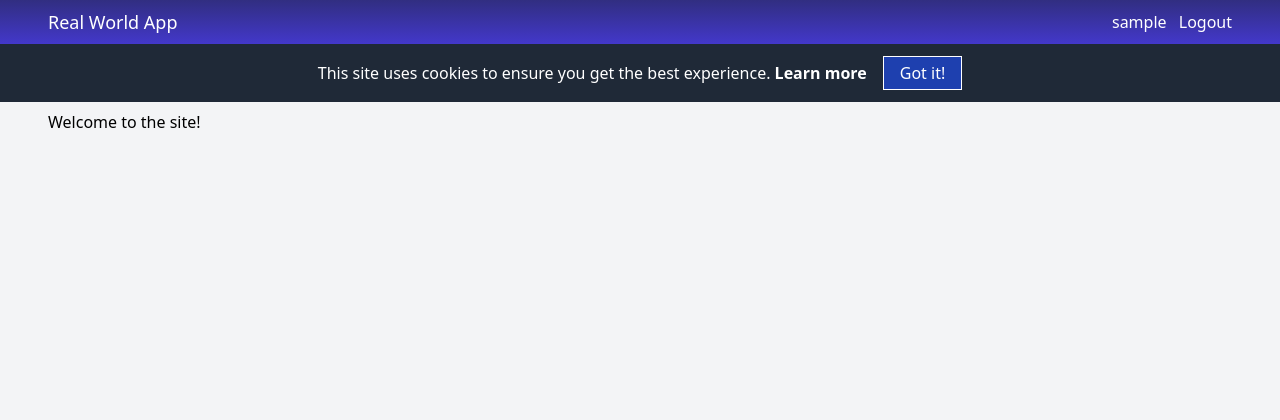
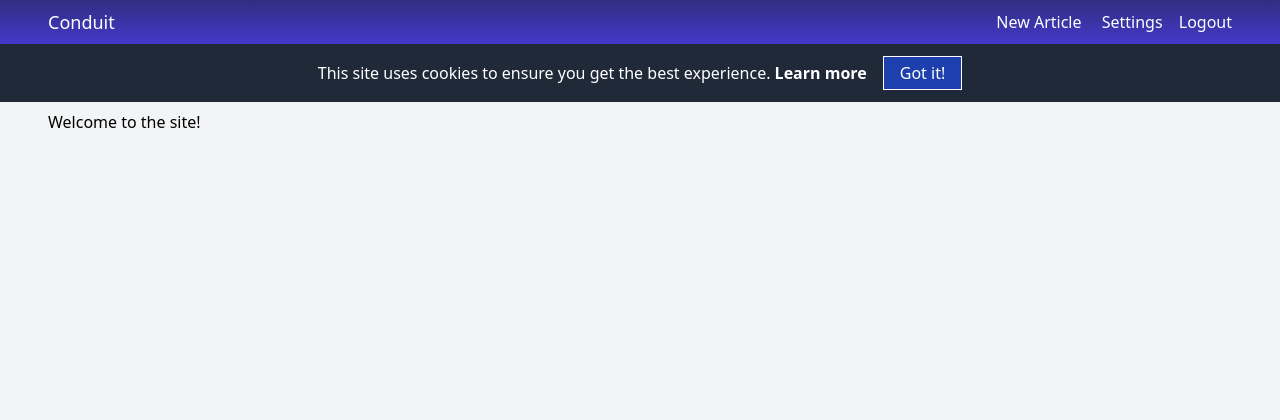
Before and after one commit to danjac/conduit, a Django app: page / in a window 1280 px wide. Shown: the top 420 px of the page. Run offline with Django 3.2, Linux system fonts and the light colour scheme; the visitor is signed in with stand-in values (Sample User, id 1); style sheets or scripts are compiled from the project's sources; parts of the project's set-up code (start-up, migrations or seed data) failed here and were passed over; some libraries are stand-ins or nearby versions.

Commit message:
Base template

```diff
--- a/templates/base.html
+++ b/templates/base.html
@@ -1,4 +1,3 @@
-
 {% spaceless %}
 
 {% load static %}
@@ -12,7 +11,7 @@
 
 <head>
   <title>
-    {% spaceless %}{% block title %}Real World App{% endblock %}{% endspaceless %}
+    {% spaceless %}{% block title %}Conduit{% endblock %}{% endspaceless %}
   </title>
   <meta charset="UTF-8">
   <meta name="viewport"
@@ -36,15 +35,23 @@
   <header class="bg-gradient-to-b from-indigo-900 to-indigo-700 text-white">
     <div class="flex items-center justify-between p-2 md:px-12">
       <div class="flex items-center flex-shrink-0 mr-6 text-lg">
-        <a href="/">Real World App</a>
+        <a href="/">Conduit</a>
       </div>
 
       {% if user.is_authenticated %}
       <div>
-        <a href="/"
-           class="inline-block text-white hover:text-gray-100 mr-2">
-          {{ user.username }}
+        <a href=""
+           class="inline-block mr-3">
+          <i class="fa fa-pen mr-1"></i>
+          {% translate "New Article" %}
         </a>
+
+        <a href=""
+           class="inline-block mr-3">
+          <i class="fa fa-cog mr-1"></i>
+          {% translate "Settings" %}
+        </a>
+
         <form method="post"
               action="{% url 'account_logout' %}"
               class="inline-block">
```
